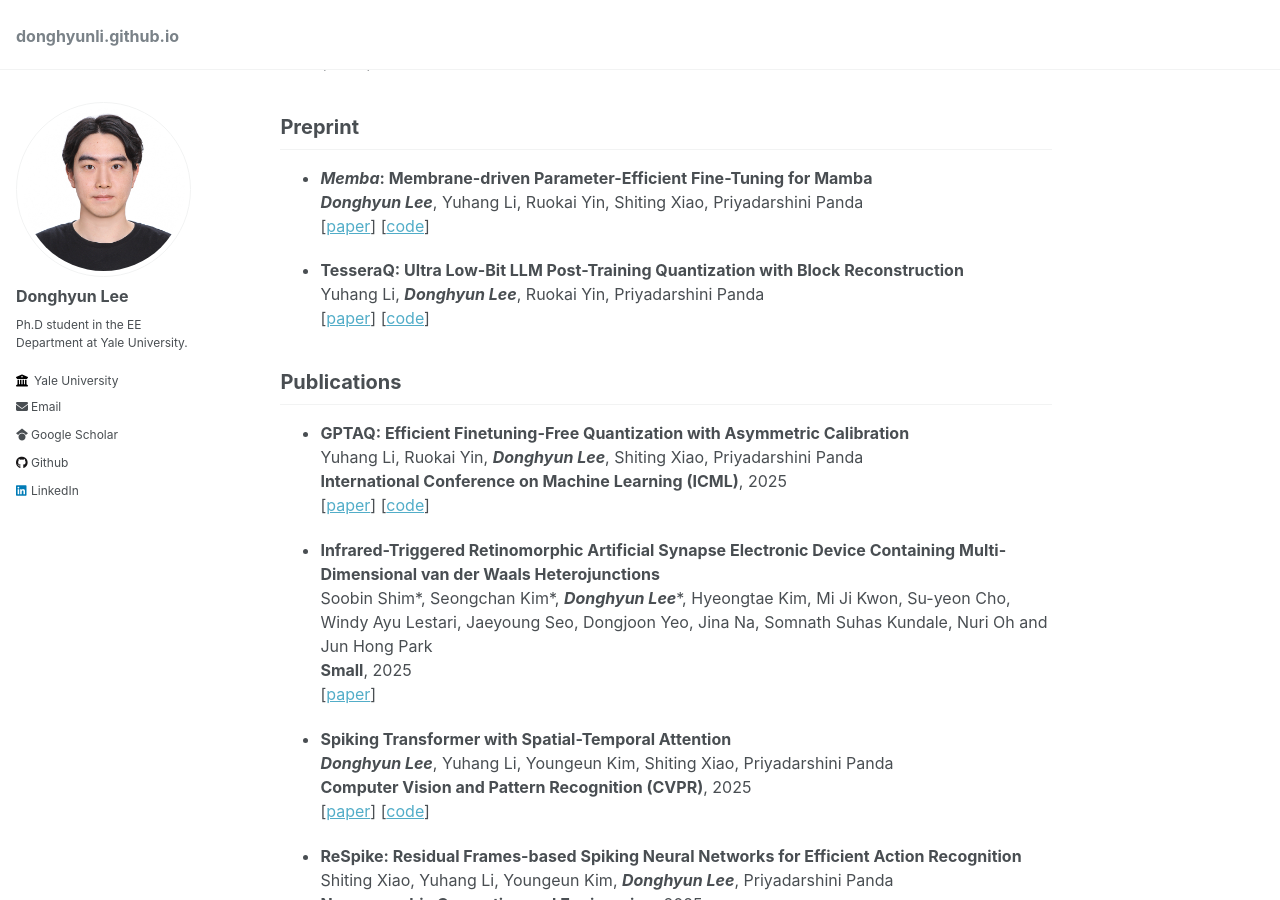
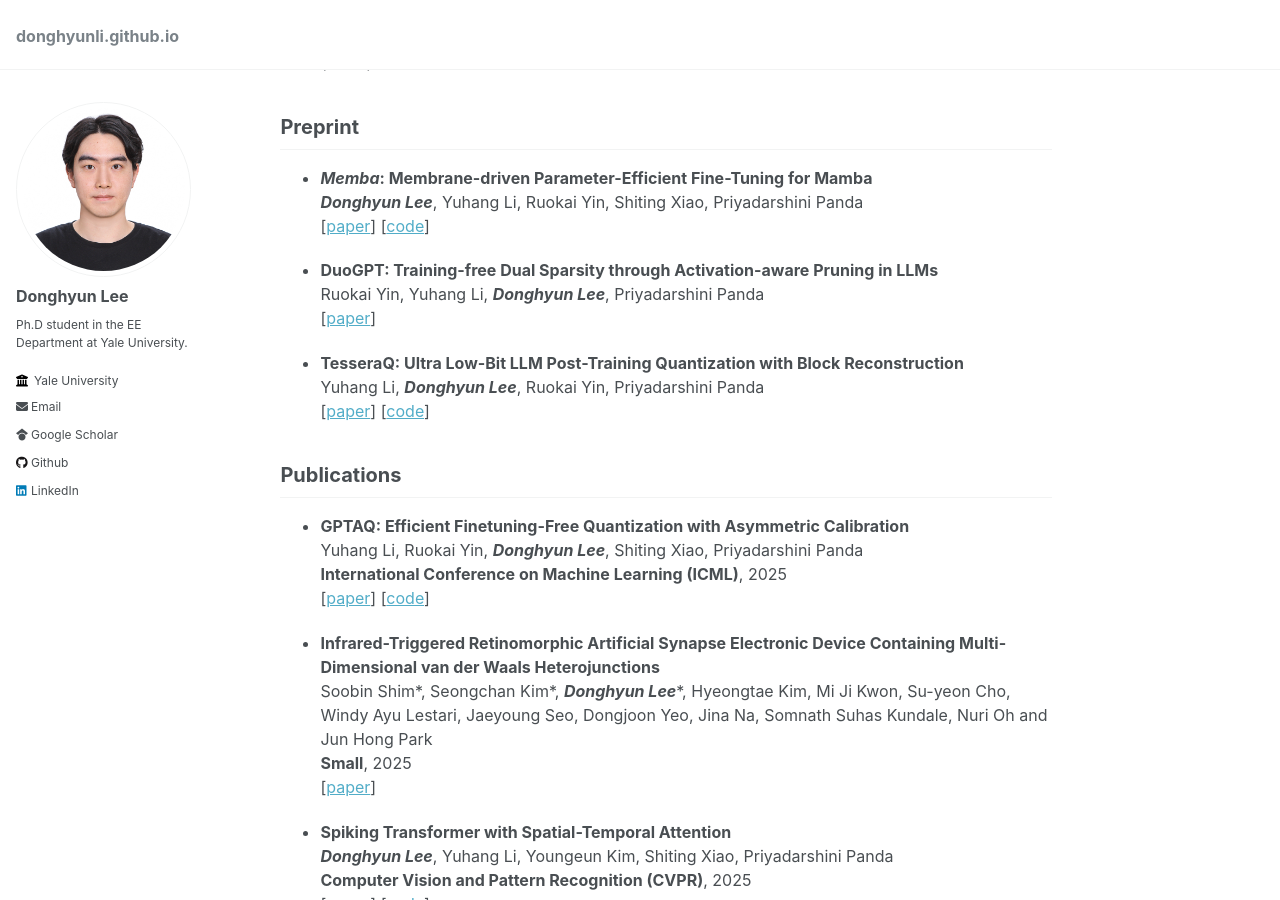
Before and after one commit to donghyunli/donghyunli.github.io, a Jekyll site: the page built from _pages/about.md, in a window 1280 px wide and 900 px high, scrolled down 759 px. Built offline with Jekyll 4.4.1, drawn with Linux system fonts in a browser that asks for light colours.

Commit message:
update paper

```diff
--- a/_pages/about.md
+++ b/_pages/about.md
@@ -33,6 +33,10 @@ I received B.E. degree in Mechanical Engineering Department at Yonsei University
 - ***Memba*: Membrane-driven Parameter-Efficient Fine-Tuning for Mamba**\\
 ***Donghyun Lee***, Yuhang Li, Ruokai Yin, Shiting Xiao, Priyadarshini Panda\\
 [[paper](https://arxiv.org/pdf/2506.18184)] [[code](https://github.com/Intelligent-Computing-Lab-Yale/Memba)]
+
+- **DuoGPT: Training-free Dual Sparsity through Activation-aware Pruning in LLMs**\\
+Ruokai Yin, Yuhang Li, ***Donghyun Lee***, Priyadarshini Panda\\
+[[paper](https://arxiv.org/pdf/2506.20194)]
 
 - **TesseraQ: Ultra Low-Bit LLM Post-Training Quantization with Block Reconstruction**\\
 Yuhang Li, ***Donghyun Lee***, Ruokai Yin, Priyadarshini Panda\\
```
